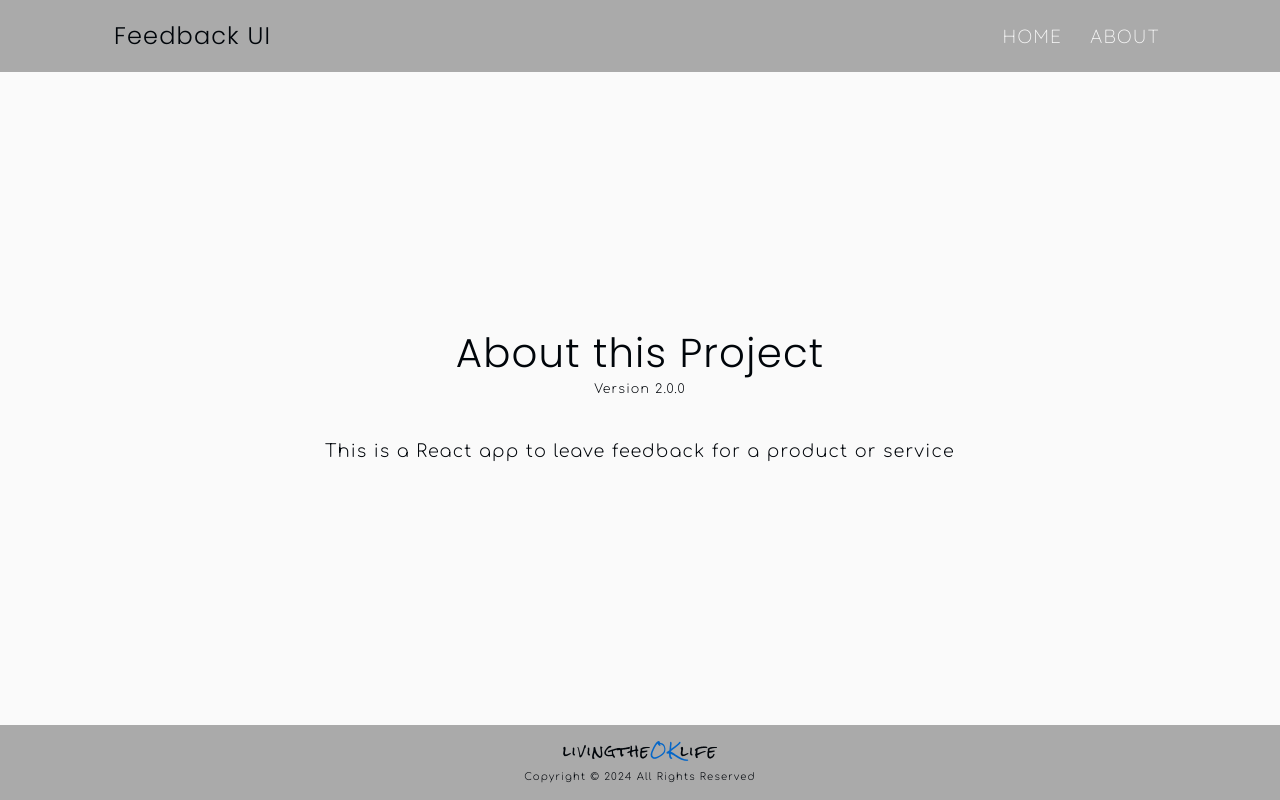
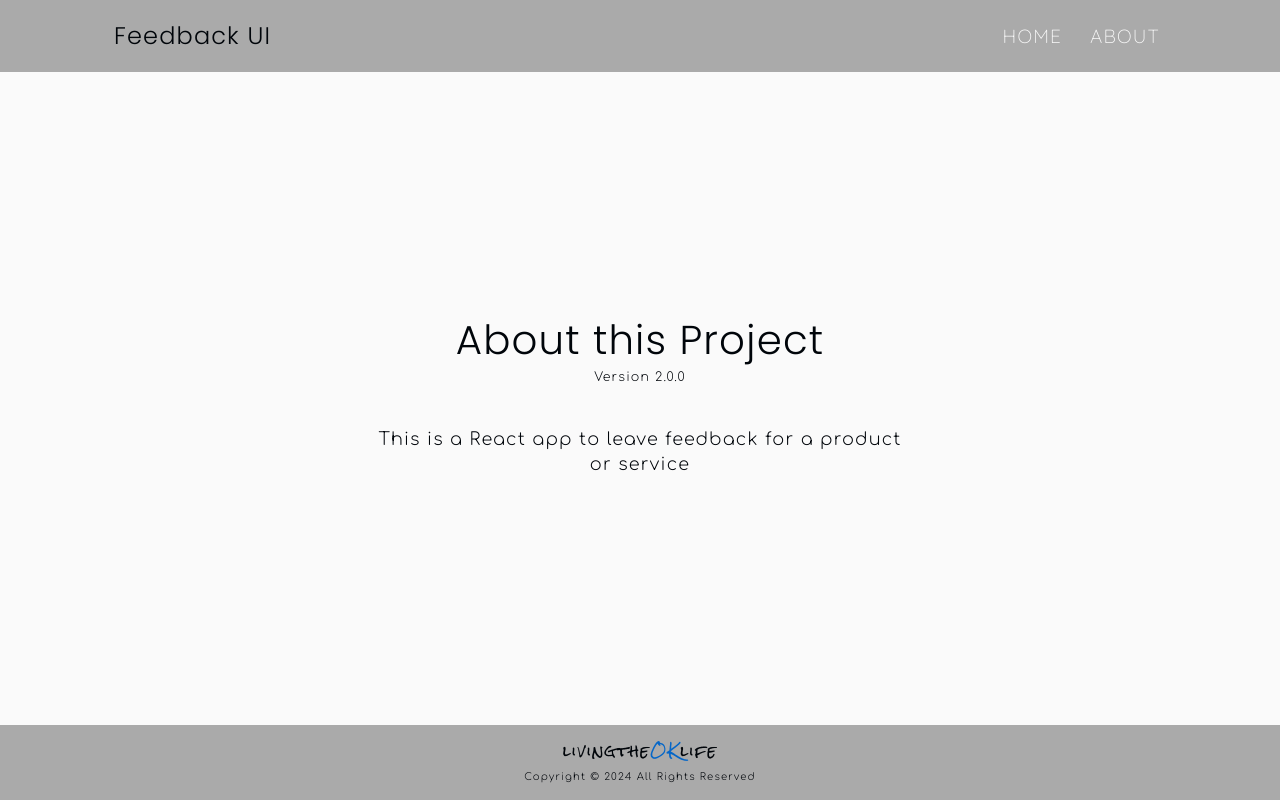
Before and after one commit to livingtheOKlife/feedback-app-v2, a React (Create React App) app: page /about in a window 1280 px wide. Built offline with nearby package versions, Linux system fonts and the light colour scheme.

Commit message:
sass changes, @@@ frontend ready to roll @@@

```diff
--- a/src/index.css
+++ b/src/index.css
@@ -918,6 +918,7 @@ label.copyright {
   color: hsl(210, 0%, 98%);
 }
 #main-container form input[type=text] {
+  width: 100%;
   padding: 16px 24px;
   border-radius: 32px;
 }
@@ -1091,7 +1092,9 @@ label.copyright {
   text-align: center;
 }
 #main-container.about p.me, #main-container.not-found p.me {
-  margin-top: 32px;
+  width: 100%;
+  max-width: 550px;
+  margin: 32px auto 0 auto;
 }
 #main-container.about .btn, #main-container.not-found .btn {
   margin-top: 32px;
```
